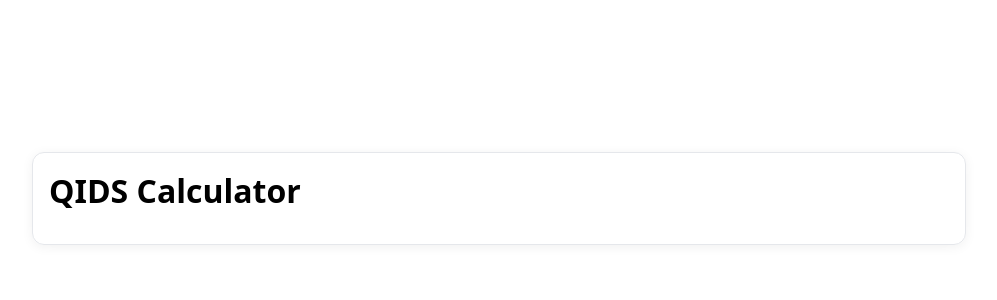
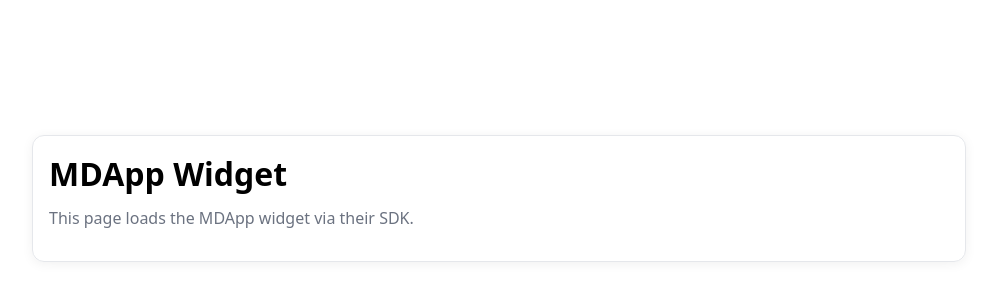
Before and after one commit to tsatchley/QIDS-Calculator, a plain HTML site: page index.html in a window 1280 px wide. Shown: the part 226-526 px from the top of the page, without its empty margins (141-1138 px from the left). Drawn offline with Linux system fonts and the light colour scheme.

Commit message:
Update index.html

```diff
--- a/index.html
+++ b/index.html
@@ -16,9 +16,9 @@
 <body>
   <div class="wrap">
     <div class="card">
-      <h1 class="title">QIDS Calculator</h1>
-      <p class="muted"></p>
-      <div id="QIDS Calculator" app-id="604"></div>
+      <h1 class="title">MDApp Widget</h1>
+      <p class="muted">This page loads the MDApp widget via their SDK.</p>
+      <div id="mdapp-widget" app-id="604"></div>
     </div>
   </div>
 
```
